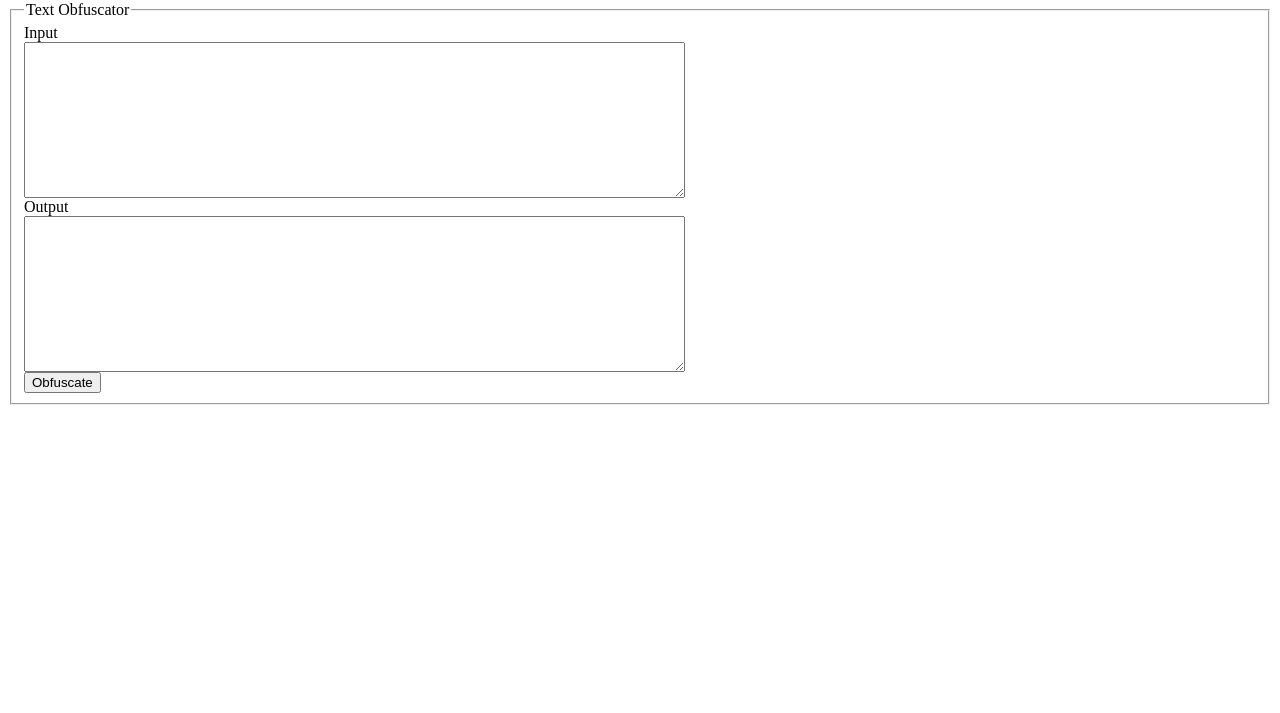
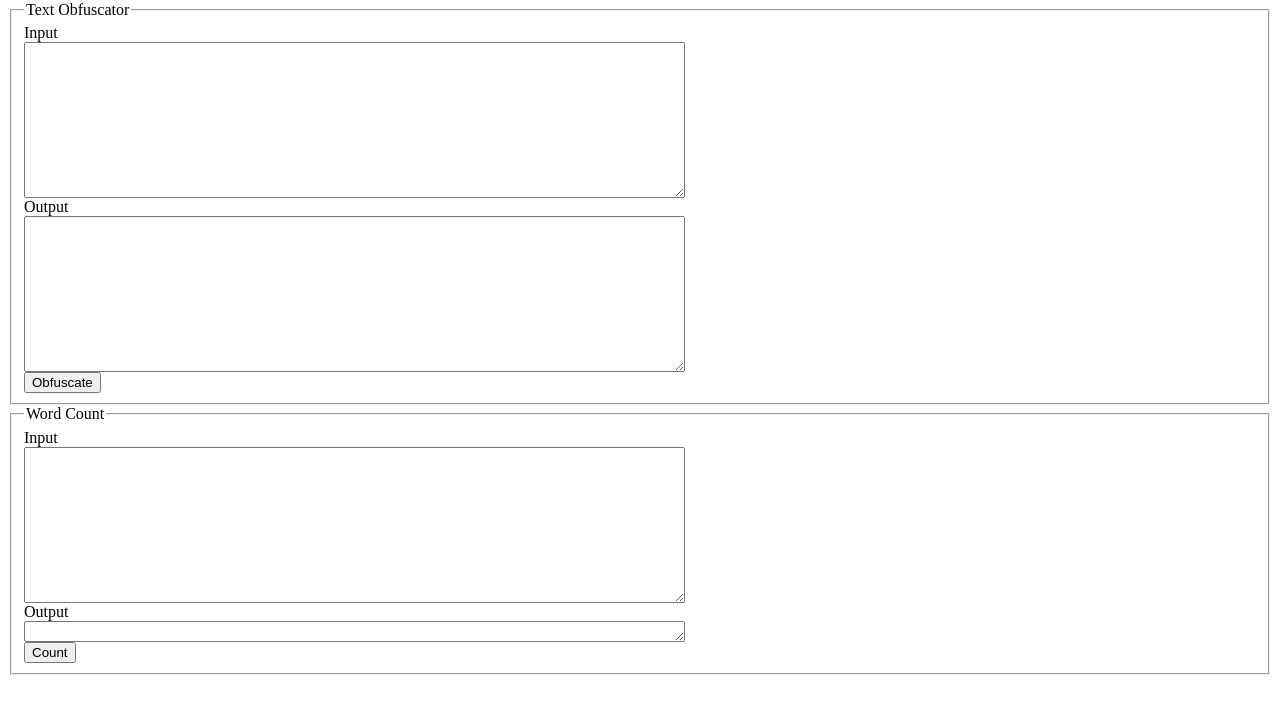
Before and after one commit to MarkWithall/nanowrimo-tools, a website: page index.html in a window 1280 px wide. Shown: the part 79-792 px from the top of the page. Drawn offline with Linux system fonts and the light colour scheme.

Commit message:
Add UI for word count.

```diff
--- a/index.html
+++ b/index.html
@@ -21,6 +21,17 @@
             </fieldset>
         </form>
 
+        <form>
+            <fieldset>
+                <legend>Word Count</legend>
+                <label for="inputtext2">Input</label>
+                <textarea id="inputtext2" rows="10" cols="80"></textarea>
+                <label for="outputtext2">Output</label>
+                <textarea id="outputtext2" rows="1" cols="80"></textarea>
+                <button type="button" onclick="document.getElementById('outputtext2').value = nanowrimo.countWords(document.getElementById('inputtext2').value);">Count</button>
+            </fieldset>
+        </form>
+
         <script src="index.js"></script>
     </body>
 </html>
```
